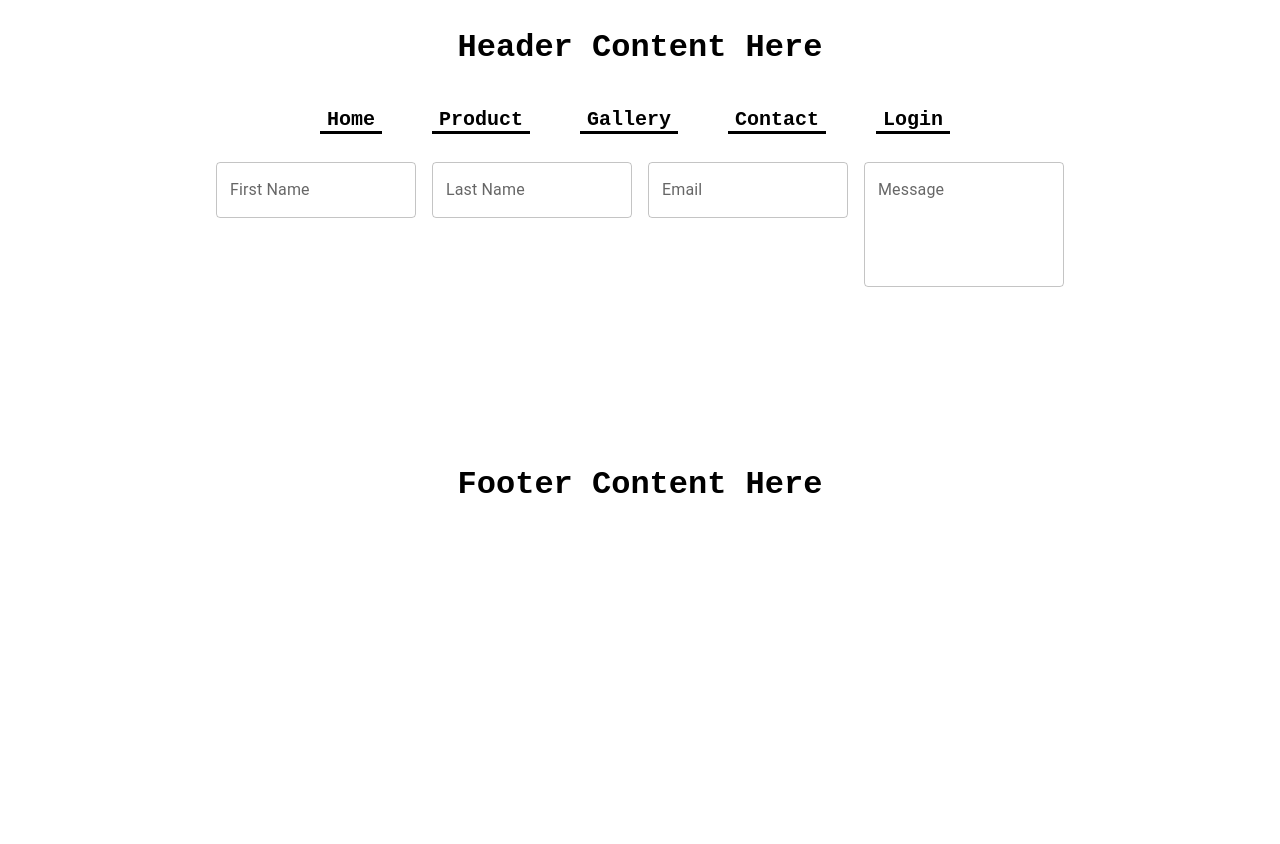
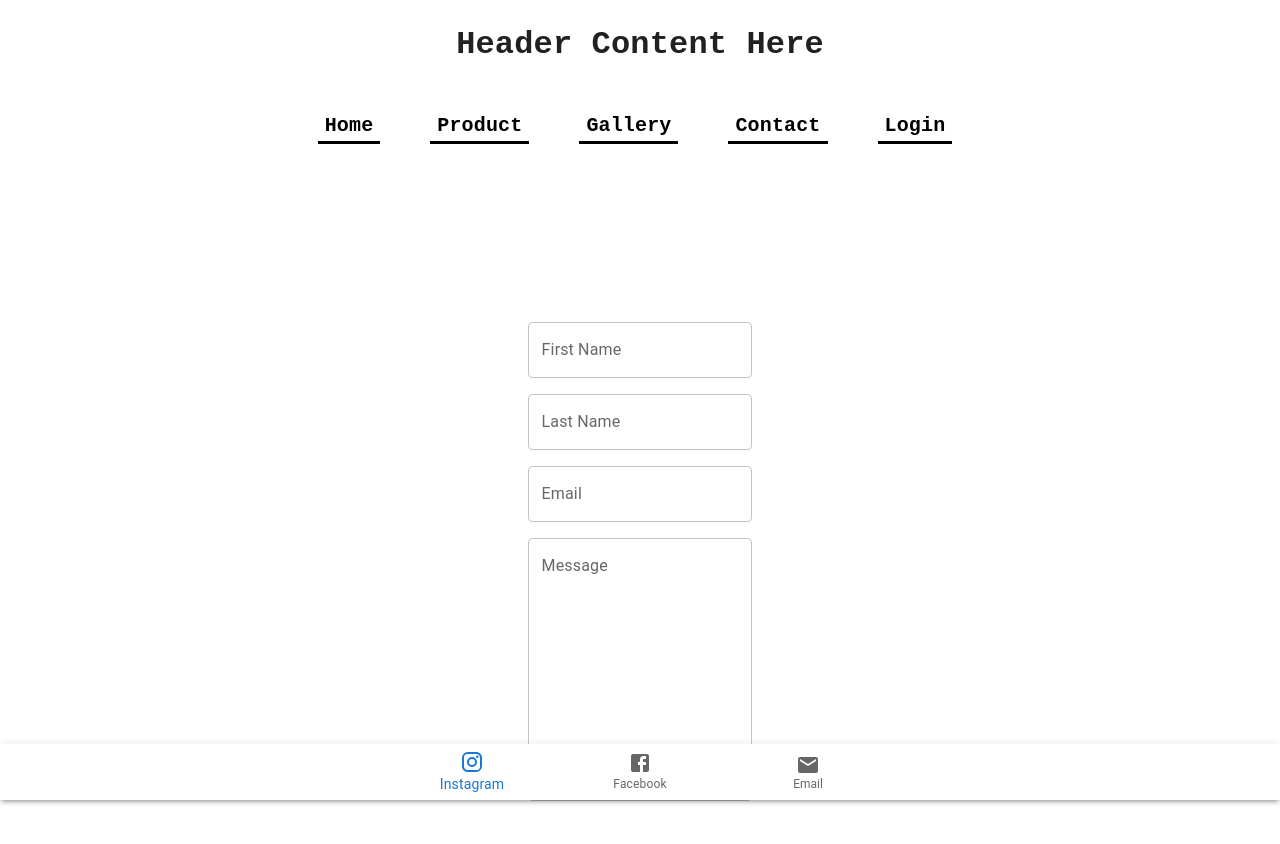
Before and after one commit to mrgreen12375/code3graphix, a React (Create React App) app in the folder client/: page /contact in a window 1280 px wide. Shown: the top 844 px of the page. Before the commit the page ends 800 px from the top, so only its background shows below. Built offline with nearby package versions, Linux system fonts and the light colour scheme.

Commit message:
Added --openssl-legacy-provider start script back into client side package.json file. Also removed unnecessary div from the App.css file. Set up footer with links to instagram, facebook and email. Also set up crude contact form.

```diff
--- a/client/src/App.js
+++ b/client/src/App.js
@@ -46,7 +46,6 @@ function App() {
 				<div>
 					<Header/>
 				</div>
-				<div>
 					<main>
 						<Routes>
 							<Route
@@ -75,7 +74,6 @@ function App() {
 							/>
 						</Routes>
 					</main>
-				</div>
 				<div>
 					<Footer />
 				</div>
--- a/client/src/components/Contact/index.js
+++ b/client/src/components/Contact/index.js
@@ -2,15 +2,11 @@ import * as React from 'react';
 import Box from '@mui/material/Box';
 import TextField from '@mui/material/TextField';
 
-export default function MultilineTextFields() {
+export default function Contact() {
   return (
-    <div>
+    <div style={{ display: 'flex', justifyContent: 'center', marginTop: '150px'}}>
       <Box
-        style={{
-          display: 'flex',
-          alignItems: 'center',
-          flexDirection: 'column'
-        }}
+
         component="form"
         sx={{
           '& .MuiTextField-root': { m: 1, width: '25ch' },
@@ -18,8 +14,7 @@ export default function MultilineTextFields() {
         noValidate
         autoComplete="off"
       >
-        <div>
-
+        <form style={{ display: 'flex', flexDirection: 'column'}}>
           <TextField
             id="outlined-textarea"
             label="First Name"
@@ -42,9 +37,9 @@ export default function MultilineTextFields() {
             id="outlined-multiline-static"
             label="Message"
             multiline
-            rows={4}
+            rows={10}
           />
-        </div>
+        </form>
       </Box>
     </div>
   );
--- a/client/src/components/Footer/index.js
+++ b/client/src/components/Footer/index.js
@@ -1,14 +1,38 @@
-import React from "react";
+import * as React from 'react';
+import Box from '@mui/material/Box';
+import CssBaseline from '@mui/material/CssBaseline';
+import BottomNavigation from '@mui/material/BottomNavigation';
+import BottomNavigationAction from '@mui/material/BottomNavigationAction';
+import FacebookIcon from '@mui/icons-material/Facebook';
+import EmailIcon from '@mui/icons-material/Email';
+import Paper from '@mui/material/Paper';
+import InstagramIcon from '@mui/icons-material/Instagram';
 
-function Footer() {
+
+
+export default function Footer() {
+	const [value, setValue] = React.useState(0);
+	const ref = React.useRef(null);
 
 	return (
-		<footer className="center margin">
-			<div>
-				<h1>Footer Content Here</h1>
-			</div>
-		</footer>
+		<Box sx={{ pb: 7 }} ref={ref}>
+			<CssBaseline />
+
+			<Paper sx={{ position: 'fixed', bottom: 0, left: 0, right: 0 }} elevation={3}>
+				<BottomNavigation
+					showLabels
+					value={value}
+					onChange={(event, newValue) => {
+						setValue(newValue);
+					}}
+				>
+					<BottomNavigationAction href="https://www.instagram.com/code3graphix/" target="_blank" label="Instagram" icon={<InstagramIcon />} />
+					<BottomNavigationAction href="https://www.facebook.com/Code3Graphix" target="_blank" label="Facebook" icon={<FacebookIcon />} />
+					<BottomNavigationAction onClick={() => window.location = "mailto:info@code3graphix.com"} label="Email" icon={<EmailIcon />} />
+				</BottomNavigation>
+			</Paper>
+		</Box>
 	);
 }
 
-export default Footer;
+// info@code3graphix.com
```
Also changed, not shown: client/package.json (+3 -5 lines).
